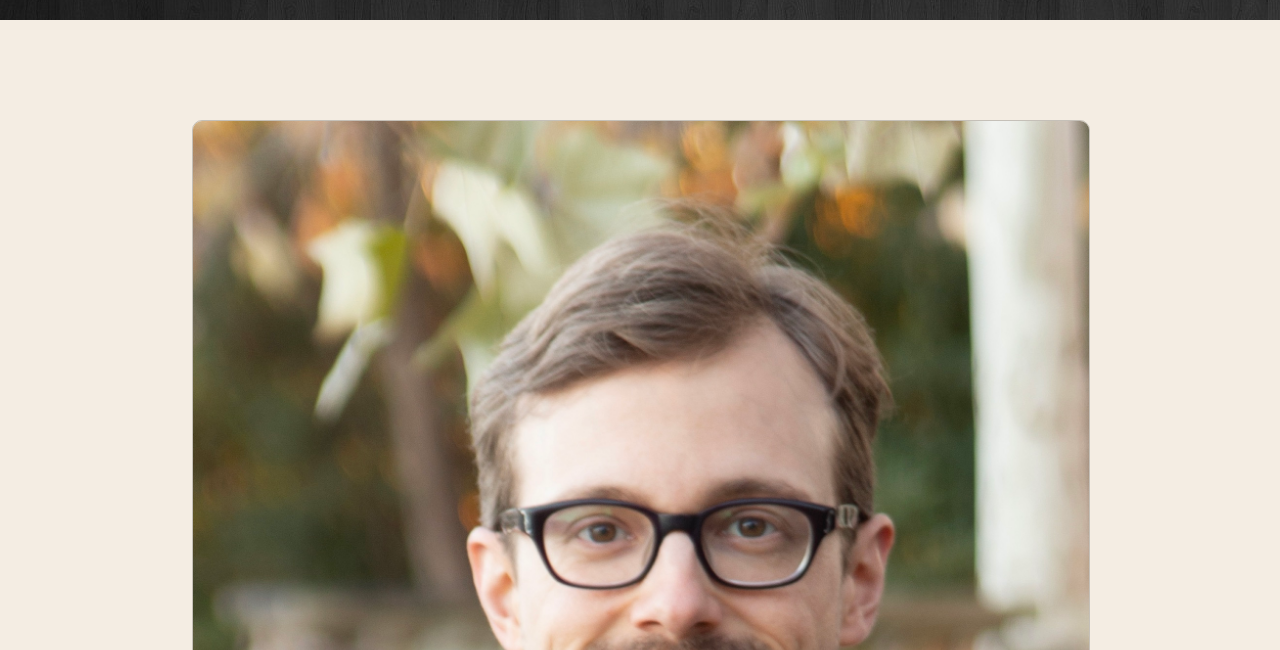
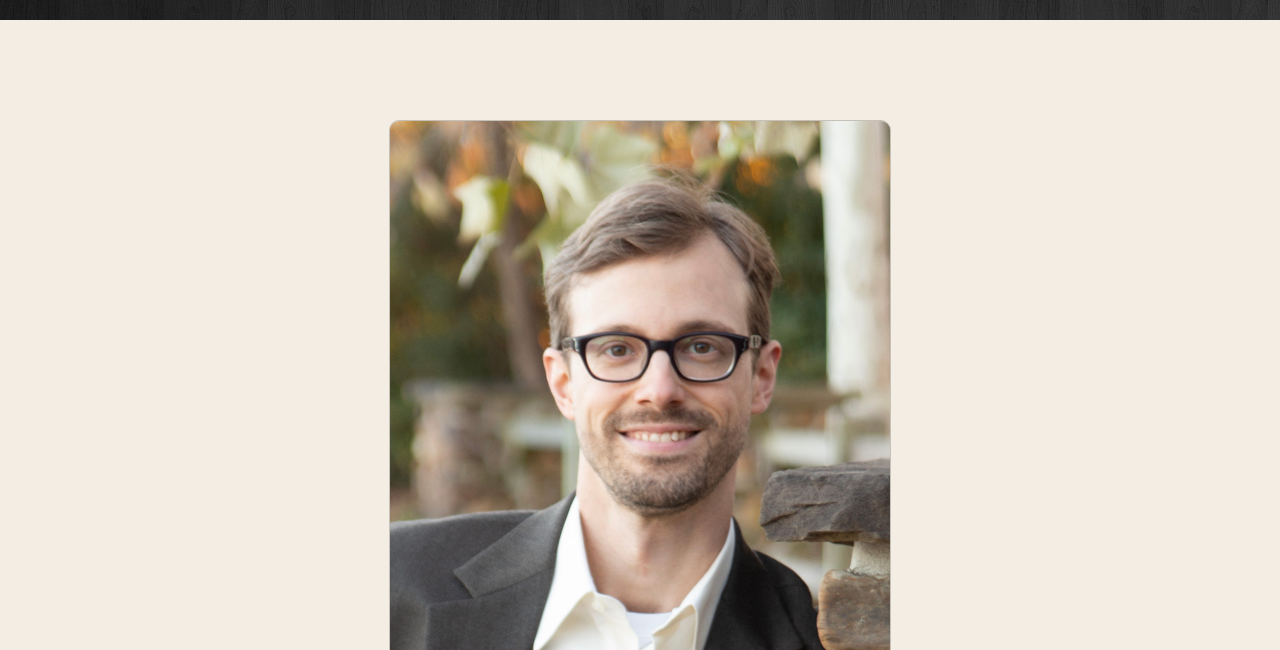
Before and after one commit to Loomisdk2/Portfolio-Website_Douglas-Loomis, a plain HTML site: page index.html in a window 1280 px wide. Shown: the part 150-800 px from the top of the page. Drawn offline with Linux system fonts and the light colour scheme.

Commit message:
Profile pic resize limit

```diff
--- a/style.css
+++ b/style.css
@@ -36,8 +36,9 @@ footer {
 /* Element */
 
 /* This is my profile pic */
-img, iframe {
-  width: 100%;
+img {
+  max-width: 500px;
+  height: auto;
   border-radius: 10px;
   border: 1px solid #c5c0b8;
   display: block;
```
